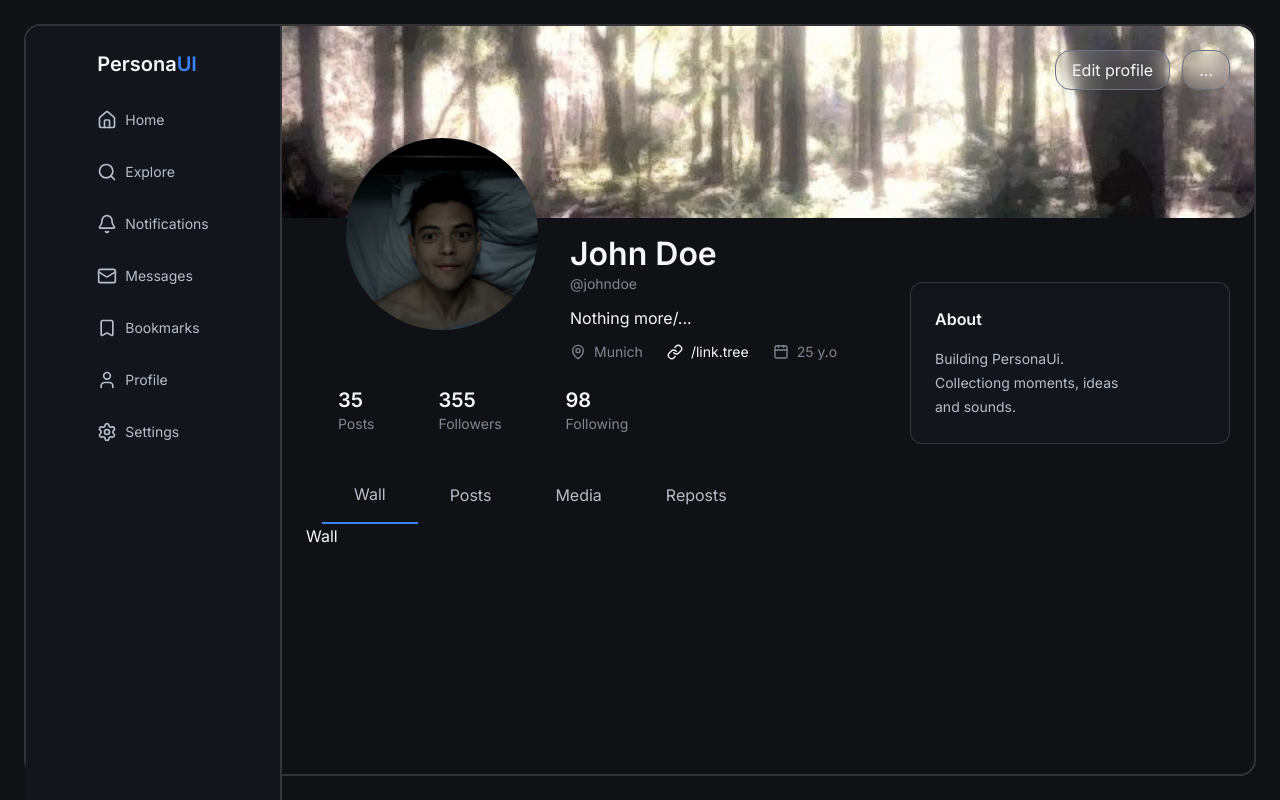
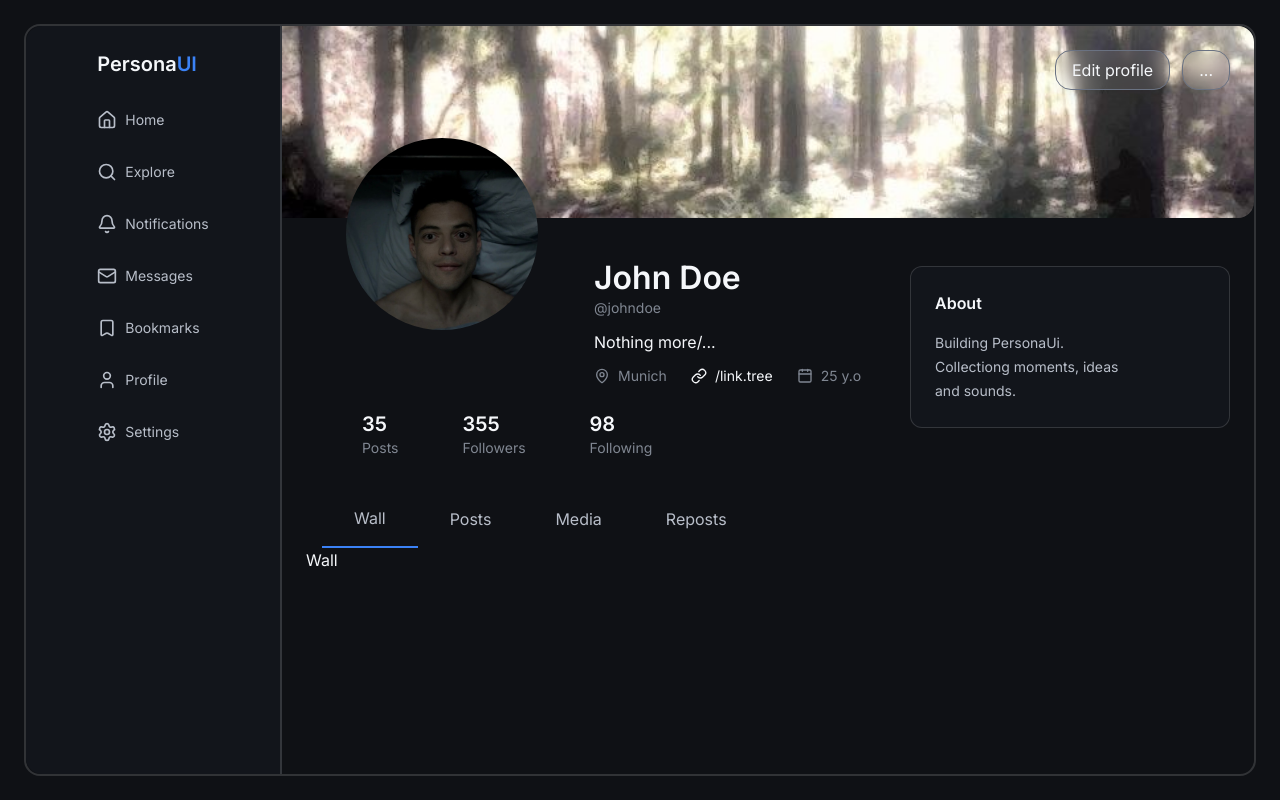
Before and after one commit to holydynamited/Personaui, a React (Vite) app: page / in a window 1280 px wide. Built offline with nearby package versions, Linux system fonts and the light colour scheme.

Commit message:
refactor: reorganize profile header layout

```diff
--- a/src/components/sidebar/Sidebar.tsx
+++ b/src/components/sidebar/Sidebar.tsx
@@ -10,7 +10,7 @@ export default function Sidebar() {
 
 
   return (
-    <aside className=" sticky top-0 shrink-0 flex justify-center w-64  min-h-screen  p-6 border-border-strong bg-sidebar border-r-2 rounded-l-2xl  ">
+    <aside className=" sticky top-0 shrink-0 flex justify-center w-64    p-6 border-border-strong bg-sidebar border-r-2 rounded-l-2xl  ">
 
 
       <nav>
--- a/src/features/profile/ProfileView.tsx
+++ b/src/features/profile/ProfileView.tsx
@@ -3,8 +3,12 @@ import { useState } from "react"
 
 import type { ProfileTab } from "./types/profiletabs"
 
-import ProfileHeader from "./components/header/ProfileHeader"
+
+import ProfileHero from "./components/hero/ProfilleHero.tsx"
+import ProfileInfo from "./components/hero/ProfileInfo.tsx"
+import ProfileStats from "./components/hero/profile-stats/ProfileStats.tsx"
 import ProfileTabs from "./components/tabs/ProfileTabs"
+
 
 import ProfileWall from "./components/wall/ProfileWall"
 import PostsFeed from "./components/posts/PostsFeed.tsx"
@@ -29,12 +33,19 @@ export default function ProfileView(){
     return(
         <div className="w-full m-w-0">
 
-                 <ProfileHeader/>
+                <ProfileHero/>
 
-           <div className="grid grid-cols-[minmax(0,1fr)_320px] gap-6 px-6 pb-6 ">
+           <div className="grid grid-cols-[minmax(0,1fr)_320px]  px-6 pb-6 ">
         <section className="min-w-0 mt-6 ">
+            <ProfileInfo/>
+            <ProfileStats />
+            <div className="mt-6">
+              <ProfileTabs activeTab={activeTab} setActiveTab={handleActiveTab} />
+            </div>
 
-          <ProfileTabs activeTab={activeTab} setActiveTab={handleActiveTab} />
+
+
+
 
 
             {activeTab === "wall" ? (
@@ -49,7 +60,7 @@ export default function ProfileView(){
 
         </section>
 
-        <aside className="flex flex-col  gap-4 -mt-40">
+        <aside className="flex flex-col  pt-12">
          <SideCard/>
         </aside>
       </div>
--- a/src/features/profile/components/header/ProfileHeader.tsx
+++ /dev/null
@@ -1,54 +0,0 @@
-import ButtonTransp from "@/components/buttons/ButtonTransp";
-import ProfileStats from "./ProfileStats";
-import ProfileMetaItem from "./ProfileMetaItem";
-
-import ProfileHat from "@/assets/gothic-header.jpg";
-import Avatar from "@/assets/avatar.jpg";
-
-
-
-export default function ProfileHeader() {
-  return (
-    <div className="">
-      <div className="relative w-full h-48">
-        <img
-          className=" w-full h-full object-cover rounded-r-2xl"
-          src={ProfileHat}
-          alt=""
-        />
-        <div className="absolute right-6 top-6 flex items-center gap-3">
-         <ButtonTransp value="Edit profile"/>
-         <ButtonTransp value="..."/>
-        </div>
-
-        <img
-          className="absolute -bottom-28 left-16 size-48 rounded-full  object-cover"
-          src={Avatar}
-          alt="Profile avatar"
-        />
-      </div>
-      <div className="flex flex-col min-h-14 py-4 pl-72 pr-6  gap-3 ">
-        <div>
-          <p className="text-h2 font-semibold">John Doe</p>
-          <p className="text-small text-muted">@johndoe</p>
-        </div>
-        <div>
-          <p className="text-body text-primary">Nothing more/...</p>
-        </div>
-        <div className="flex  gap-6 ">
-        <ProfileMetaItem type = "location" value="Munich"/>
-        <ProfileMetaItem type = "link" value="/link.tree"/>
-        <ProfileMetaItem type = "age" value="25 y.o"/>
-
-        </div>
-      </div>
-
-        <div className="flex gap-12  pl-12">
-            <ProfileStats value={35} stat="Posts"/>
-            <ProfileStats value={355} stat="Followers"/>
-            <ProfileStats value={98} stat="Following"/>
-
-        </div>
-    </div>
-  );
-}
--- /dev/null
+++ b/src/features/profile/components/hero/ProfileInfo.tsx
@@ -0,0 +1,24 @@
+
+import ProfileMetaItem from "./ProfileMetaItem"
+
+
+export default function ProfileInfo(){
+
+    return (
+         <div className="flex flex-col min-h-14 py-4 pl-72 pr-6  gap-3 ">
+        <div>
+          <p className="text-h2 font-semibold">John Doe</p>
+          <p className="text-small text-muted">@johndoe</p>
+        </div>
+        <div>
+          <p className="text-body text-primary">Nothing more/...</p>
+        </div>
+        <div className="flex  gap-6 ">
+        <ProfileMetaItem type = "location" value="Munich"/>
+        <ProfileMetaItem type = "link" value="/link.tree"/>
+        <ProfileMetaItem type = "age" value="25 y.o"/>
+
+        </div>
+      </div>
+    )
+}
--- /dev/null
+++ b/src/features/profile/components/hero/ProfilleHero.tsx
@@ -0,0 +1,30 @@
+
+import ProfileHat from '@/assets/gothic-header.jpg'
+import Avatar from '@/assets/avatar.jpg'
+
+import ButtonTransp from '@/components/buttons/ButtonTransp'
+
+export default function ProfileHero(){
+
+
+    return <div className='relative w-full h-48"'>
+
+        <img
+          className=" w-full max-h-48 object-cover rounded-r-2xl"
+          src={ProfileHat}
+          alt=""
+        />
+
+          <div className="absolute right-6 top-6 flex items-center gap-3">
+         <ButtonTransp value="Edit profile"/>
+         <ButtonTransp value="..."/>
+        </div>
+
+        <img
+          className="absolute -bottom-28 left-16 size-48 rounded-full  object-cover"
+          src={Avatar}
+          alt="Profile avatar"
+    />
+
+ </div>
+}
--- /dev/null
+++ b/src/features/profile/components/hero/profile-stats/ProfileStats.tsx
@@ -0,0 +1,14 @@
+
+import ProfileStatsItem from "./ProfileStatsItem"
+
+export default function ProfileStats(){
+
+    return(
+         <div className="flex gap-12  pl-12">
+                    <ProfileStatsItem value={35} stat="Posts"/>
+                    <ProfileStatsItem value={355} stat="Followers"/>
+                    <ProfileStatsItem value={98} stat="Following"/>
+
+                </div>
+    )
+}
--- a/src/features/profile/components/header/ProfileStats.tsx
+++ b/src/features/profile/components/hero/profile-stats/ProfileStatsItem.tsx
@@ -6,7 +6,7 @@ type Props ={
 
 }
 
-export default function ProfileStats ({value, stat}:Props){
+export default function ProfileStatsItem ({value, stat}:Props){
     return(
         <div className="flex flex-col text-h p-2 ">
             <p className="text-h4">
```
Also changed, not shown: src/features/profile/components/hero/ProfileMetaItem.tsx (renamed from src/features/profile/components/header/ProfileMetaItem.tsx).
